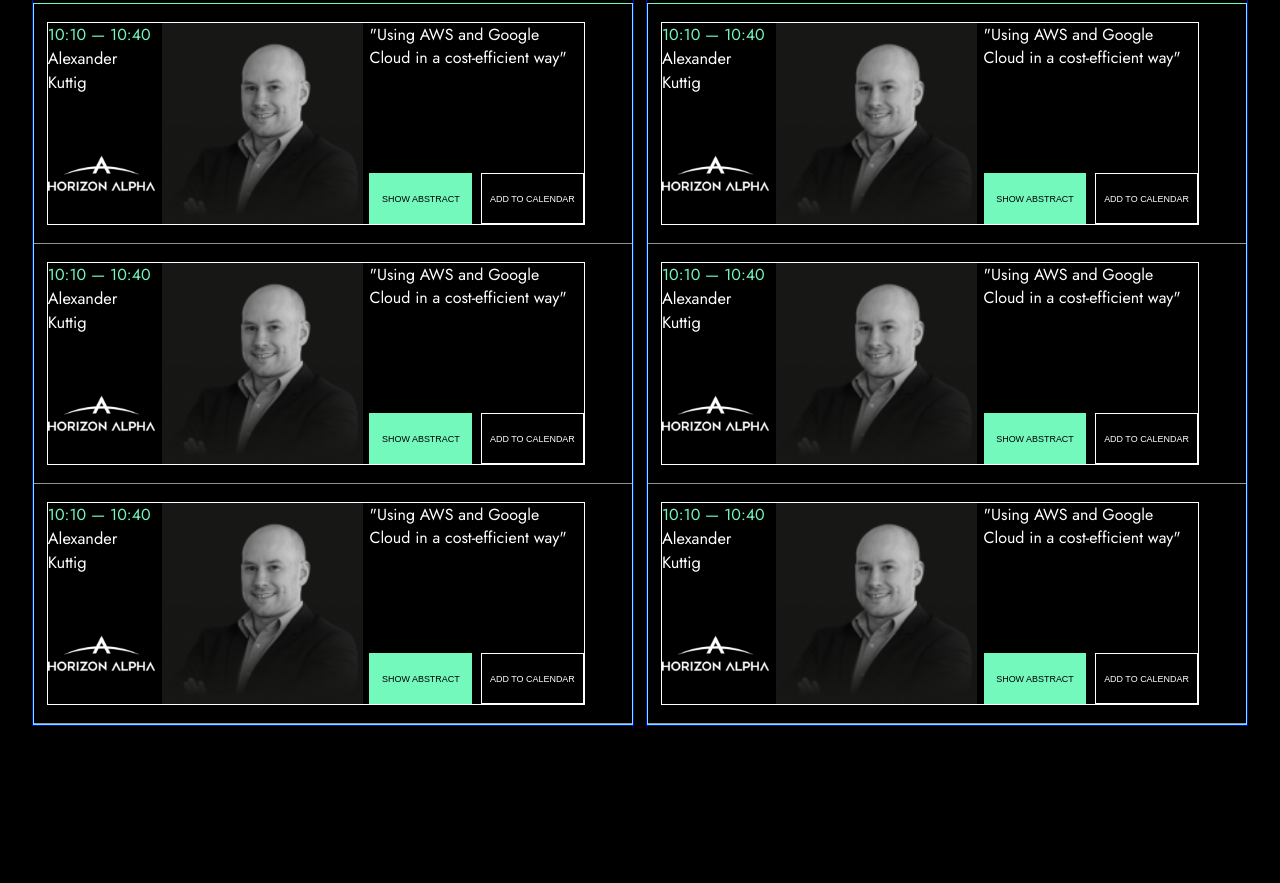
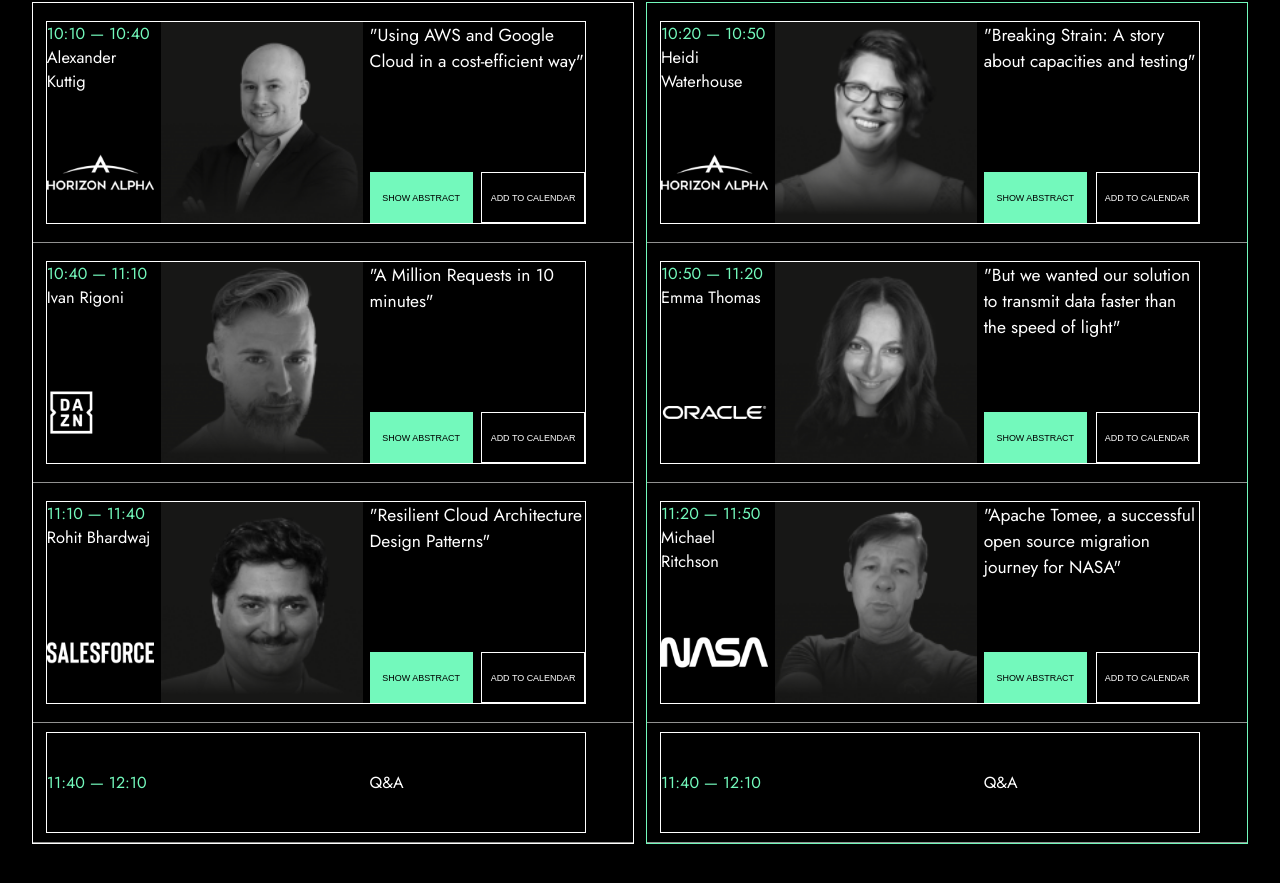
Before and after one commit to Sergey-Dedus/geekle, a website built with webpack: page index.html in a window 1280 px wide. Shown: the part 1068-1951 px from the top of the page. Before the commit the page ends 1844 px from the top, so only its background shows below. Built offline with nearby package versions, Linux system fonts and the light colour scheme.

Commit message:
page-end

```diff
--- a/index.html
+++ b/index.html
@@ -75,6 +75,7 @@
         <!-- TRACK-CONTAINER -->
         <section class="page-main__track-container track-container">
             <div class="track-container__grid grid">
+
                 <!-- column-1 -->
                 <div class="grid__col">
                     <!-- text-section -->
@@ -96,7 +97,7 @@
                                 <div><span class="event-content__name">Alexander Kuttig</span></div>
 
                             </div>
-                            <div class="event-content__logo"><img src="./src/img/alpha.png" alt="Horizon"></div>
+                            <div class="event-content__logo"><img src="./src/img/alpha.png" alt="logo"></div>
                             <div class="event-content__photo"><img src="./src/img/AlexanderKuttig.png" alt="Alex"></div>
                             <div class="event-content__description"><span>"Using AWS and Google Cloud in a cost-efficient way"</span></div>
                             <div class="event-content__button-container button-container">
@@ -109,13 +110,13 @@
                         <div class="event-section__col event-content">
                             <div class="event-content__wrapper">
                                 <div class="event-content__time-name-container">
-                                    <div><span class="event-content__time">10:10 — 10:40</span></div>
-                                    <div><span class="event-content__name">Alexander Kuttig</span></div>
+                                    <div><span class="event-content__time">10:40 — 11:10</span></div>
+                                    <div><span class="event-content__name">Ivan Rigoni</span></div>
 
                                 </div>
-                                <div class="event-content__logo"><img src="./src/img/alpha.png" alt="Horizon"></div>
-                                <div class="event-content__photo"><img src="./src/img/AlexanderKuttig.png" alt="Alex"></div>
-                                <div class="event-content__description"><span>"Using AWS and Google Cloud in a cost-efficient way"</span></div>
+                                <div class="event-content__logo"><img src="./src/img/l2.png" alt="logo"></div>
+                                <div class="event-content__photo"><img src="./src/img/2.png" alt="Alex"></div>
+                                <div class="event-content__description"><span>"A Million Requests in 10 minutes"</span></div>
                                 <div class="event-content__button-container button-container">
                                     <button>show abstract</button>
                                     <button>add to calendar</button>
@@ -126,32 +127,40 @@
                         <div class="event-section__col event-content">
                             <div class="event-content__wrapper">
                                 <div class="event-content__time-name-container">
-                                    <div><span class="event-content__time">10:10 — 10:40</span></div>
-                                    <div><span class="event-content__name">Alexander Kuttig</span></div>
+                                    <div><span class="event-content__time">11:10 — 11:40</span></div>
+                                    <div><span class="event-content__name">Rohit Bhardwaj</span></div>
 
                                 </div>
-                                <div class="event-content__logo"><img src="./src/img/alpha.png" alt="Horizon"></div>
-                                <div class="event-content__photo"><img src="./src/img/AlexanderKuttig.png" alt="Alex"></div>
-                                <div class="event-content__description"><span>"Using AWS and Google Cloud in a cost-efficient way"</span></div>
+                                <div class="event-content__logo"><img src="./src/img/l3.png" alt="logo"></div>
+                                <div class="event-content__photo"><img src="./src/img/3.png" alt="Alex"></div>
+                                <div class="event-content__description"><span>"Resilient Cloud Architecture Design Patterns"</span></div>
                                 <div class="event-content__button-container button-container">
                                     <button>show abstract</button>
                                     <button>add to calendar</button>
                                 </div>
                             </div>
                         </div>
+                        <!-- 4 -->
+                        <div class="event-section__col event-content qa-column">
+                            <div class="qa-column__wrapper">
+                                <div class="qa-column__time"><span>11:40 — 12:10</span></div>
+                                <div class="qa-column__application"><span>Q&A</span></div>
+                            </div>
+                        </div>
+                        <!-- end 4 -->
                     </div>
                     <!-- end event-section -->
                 </div>
                 <!-- column-2 -->
                 <div class="grid__col">
                     <div class="grid__text-section text-section">
-                        <h2 class="text-section__title">Pro Track</h2>
+                        <h2 id="title-pro" class="text-section__title">Pro Track</h2>
                         <div class="text-section__about">
                             <span>Practical tech cases for Experienced Software Architects, CTOs and Senior Software Engineers</span>
                         </div>
                     </div>
                     <!-- event-section -->
-                    <div class="grid__event-section event-section">
+                    <div id="event-pro" class="grid__event-section event-section">
                         <!-- 1 -->
                         <div class="event-section__col event-content">
                             <div class="event-content__wrapper">
@@ -159,13 +168,13 @@
                                 <div class="nfr"><span>NFR – Non-functional requirenment</span></div>
                                 <!-- nfr -->
                                 <div class="event-content__time-name-container">
-                                    <div><span class="event-content__time">10:10 — 10:40</span></div>
-                                    <div><span class="event-content__name">Alexander Kuttig</span></div>
+                                    <div><span class="event-content__time">10:20 — 10:50</span></div>
+                                    <div><span class="event-content__name">Heidi Waterhouse</span></div>
 
                                 </div>
                                 <div class="event-content__logo"><img src="./src/img/alpha.png" alt="Horizon"></div>
-                                <div class="event-content__photo"><img src="./src/img/AlexanderKuttig.png" alt="Alex"></div>
-                                <div class="event-content__description"><span>"Using AWS and Google Cloud in a cost-efficient way"</span>
+                                <div class="event-content__photo"><img src="./src/img/4.png" alt="Alex"></div>
+                                <div class="event-content__description"><span>"Breaking Strain: A story about capacities and testing"</span>
                                 </div>
                                 <div class="event-content__button-container button-container">
                                     <button>show abstract</button>
@@ -177,13 +186,13 @@
                         <div class="event-section__col event-content">
                             <div class="event-content__wrapper">
                                 <div class="event-content__time-name-container">
-                                    <div><span class="event-content__time">10:10 — 10:40</span></div>
-                                    <div><span class="event-content__name">Alexander Kuttig</span></div>
+                                    <div><span class="event-content__time">10:50 — 11:20</span></div>
+                                    <div><span class="event-content__name">Emma Thomas</span></div>
 
                                 </div>
-                                <div class="event-content__logo"><img src="./src/img/alpha.png" alt="Horizon"></div>
-                                <div class="event-content__photo"><img src="./src/img/AlexanderKuttig.png" alt="Alex"></div>
-                                <div class="event-content__description"><span>"Using AWS and Google Cloud in a cost-efficient way"</span>
+                                <div class="event-content__logo"><img src="./src/img/l5.png" alt="logo"></div>
+                                <div class="event-content__photo"><img src="./src/img/5.png" alt="Alex"></div>
+                                <div class="event-content__description"><span>"But we wanted our solution to transmit data faster than the speed of light"</span>
                                 </div>
                                 <div class="event-content__button-container button-container">
                                     <button>show abstract</button>
@@ -195,13 +204,13 @@
                         <div class="event-section__col event-content">
                             <div class="event-content__wrapper">
                                 <div class="event-content__time-name-container">
-                                    <div><span class="event-content__time">10:10 — 10:40</span></div>
-                                    <div><span class="event-content__name">Alexander Kuttig</span></div>
+                                    <div><span class="event-content__time">11:20 — 11:50</span></div>
+                                    <div><span class="event-content__name">Michael Ritchson</span></div>
 
                                 </div>
-                                <div class="event-content__logo"><img src="./src/img/alpha.png" alt="Horizon"></div>
-                                <div class="event-content__photo"><img src="./src/img/AlexanderKuttig.png" alt="Alex"></div>
-                                <div class="event-content__description"><span>"Using AWS and Google Cloud in a cost-efficient way"</span>
+                                <div class="event-content__logo"><img src="./src/img/l6.png" alt="logo"></div>
+                                <div class="event-content__photo"><img src="./src/img/6.png" alt="Alex"></div>
+                                <div class="event-content__description"><span>"Apache Tomee, a successful open source migration journey for NASA"</span>
                                 </div>
                                 <div class="event-content__button-container button-container">
                                     <button>show abstract</button>
@@ -209,6 +218,14 @@
                                 </div>
                             </div>
                         </div>
+                        <!-- 4 -->
+                        <div class="event-section__col event-content qa-column">
+                            <div class="qa-column__wrapper">
+                        <div class="qa-column__time"><span>11:40 — 12:10</span></div>
+                        <div class="qa-column__application"><span>Q&A</span></div>
+                            </div>
+                        </div>
+                        <!-- end 4 -->
                     </div>
                     <!-- end event-section -->
                 </div>
--- a/src/sass/time-container.scss
+++ b/src/sass/time-container.scss
@@ -79,7 +79,5 @@
   .btn-mobile-container {
     display: flex;
     width: 100%;
-    &__btn {
-    }
   }
 }
--- a/src/sass/track-container.scss
+++ b/src/sass/track-container.scss
@@ -20,7 +20,7 @@
     align-items: center;
     flex-direction: column;
     margin-bottom: 50px;
-    border: 1px solid blue;
+    // border: 1px solid blue;
   }
 }
 
@@ -46,7 +46,7 @@
   height: 100%;
   display: flex;
   flex-direction: column;
-  border: 1px solid $color_3;
+  border: 1px solid $color_1;
   &__col {
     width: 100%;
     height: 33.3333%;
@@ -92,8 +92,7 @@
   &__photo {
     width: 40%;
     height: 100%;
-    // display: flex;
-    // align-items: center;
+
     & img {
       width: 100%;
       height: 100%;
@@ -103,6 +102,9 @@
   &__description {
     width: 40%;
     height: 50%;
+    & span {
+      font-size: calc(11px + 0.5vw);
+    }
   }
   &__button-container {
     width: 40%;
@@ -136,8 +138,8 @@
 
 .nfr {
   display: none;
-  width: 100%;
-
+  width: 105.5%;
+  left: -2.75%;
   background-color: $color_3;
   position: absolute;
   bottom: 100%;
@@ -150,6 +152,31 @@
     text-align: center;
     font-weight: bold;
     color: $color_2;
+  }
+}
+#title-pro {
+  color: $color_3;
+}
+#event-pro {
+  border: 1px solid $color_3;
+}
+
+.qa-column {
+  height: 15vh;
+  &__wrapper {
+    width: 90%;
+    height: 85%;
+    border: 1px solid white;
+    margin-left: 1vw;
+    display: flex;
+    align-items: center;
+  }
+  &__time {
+    width: 60%;
+    color: $color_3;
+  }
+  &__application {
+    width: 40%;
   }
 }
 
@@ -224,4 +251,26 @@
   .nfr {
     display: flex;
   }
+
+  .qa-column {
+    height: 15vh;
+    &__wrapper {
+      width: 96%;
+      height: 90%;
+      margin-left: 2%;
+      border: 1px solid white;
+      display: flex;
+      flex-direction: column;
+      align-items: center;
+      justify-content: center;
+    }
+    &__time {
+      width: 50%;
+      margin-left: 50%;
+    }
+    &__application {
+      width: 50%;
+      margin-left: 50%;
+    }
+  }
 }
```
Also changed, not shown: build/main.css, src/img/2.png (added), src/img/3.png (added), src/img/4.png (added), src/img/5.png (added), src/img/6.png (added), src/img/l2.png (added), src/img/l3.png (added), src/img/l5.png (added), src/img/l6.png (added), 1 other file.
